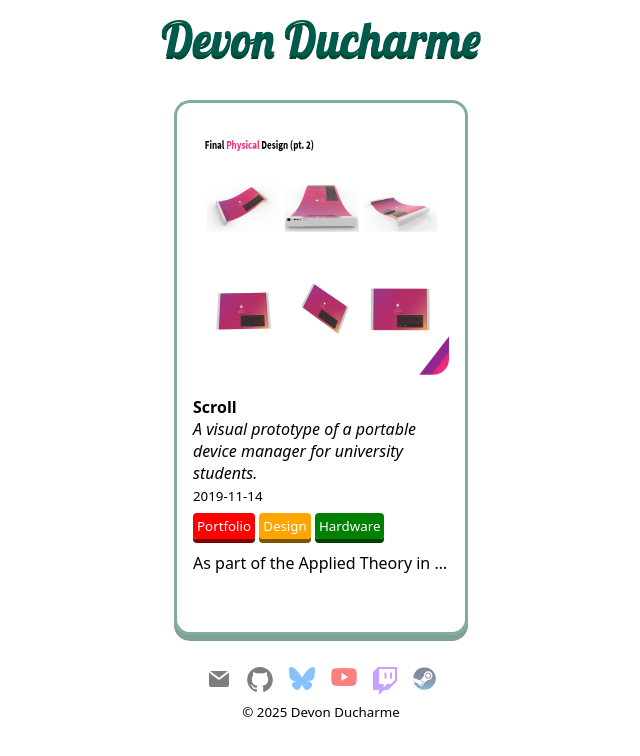
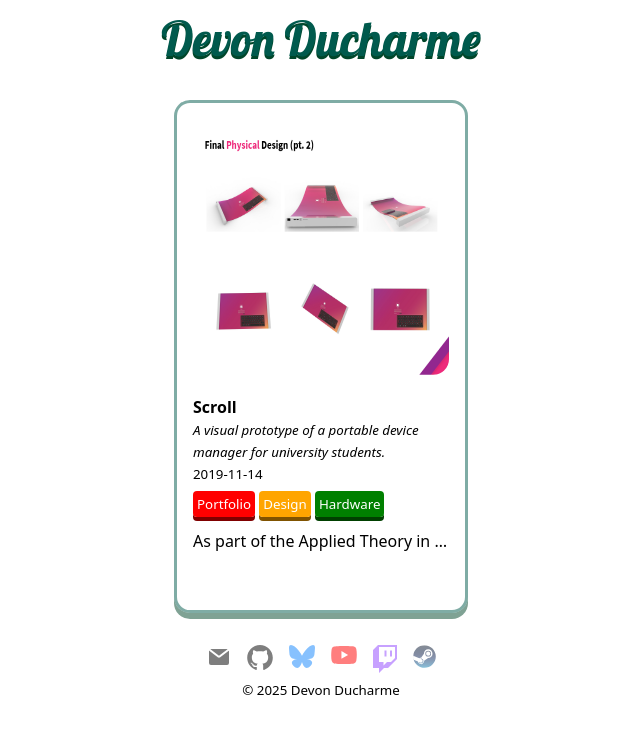
Before and after one commit to buddydudedev/portfolio.buddydude.dev, a Jekyll site: the page built from index.html, in a window 1280 px wide. Shown: the top 756 px of the page, without its empty margins (327-967 px from the left). Built offline with Jekyll 4.4.1, drawn with Linux system fonts in a browser that asks for light colours.

Commit message:
Small subtitle

```diff
--- a/index.html
+++ b/index.html
@@ -13,7 +13,7 @@ layout: default
             <b>{{ post.title }}</b>
         </div>
         <div>
-            <i>{{ post.subtitle }}</i>
+            <small><i>{{ post.subtitle }}</i></small>
         </div>
         <div>
             <small>{{ post.date | date: '%Y-%m-%d' }}</small>
```
